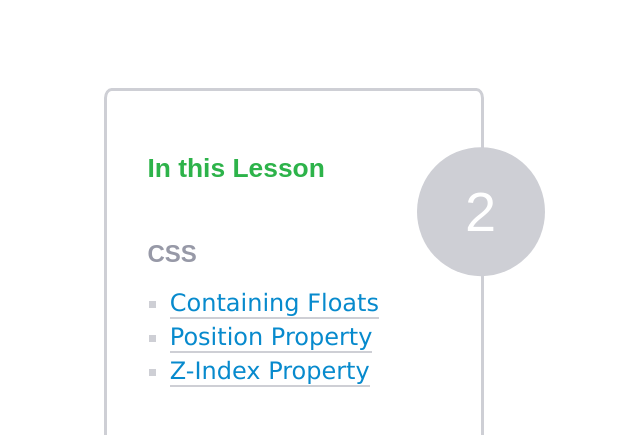
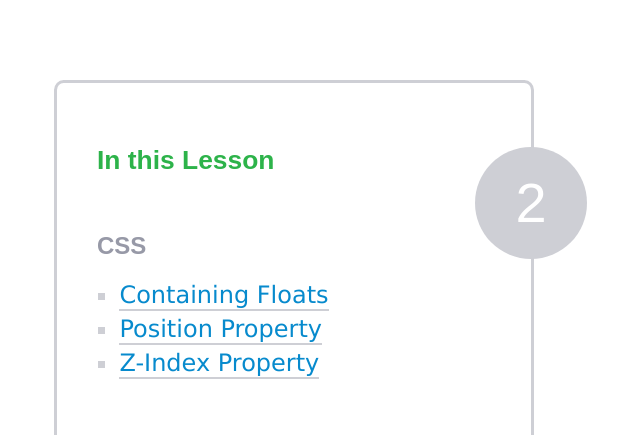
Before and after one commit to jminbiole/05-positioning-exercise, a website: page public/index.html in a window 1280 px wide. Shown: the top 435 px of the page, without its empty margins (346-986 px from the left). Drawn offline with nearby package versions, Linux system fonts and the light colour scheme; files that its build step writes are made by us from their sources.

Commit message:
fixed circle and main content

```diff
--- a/styles/app.scss
+++ b/styles/app.scss
@@ -9,18 +9,16 @@
 body {
   font-family: sans-serif;
 }
-.outer-container {
-  display: flex;
-  justify-content: space-around;
-}
 
 .main-container {
+  position: relative;
   border: 3px solid #cecfd5;
   border-radius: 2%;
 
-  width: 30%;
+  width: 100%;
+  max-width: 30rem;
   padding: 2.5rem;
-  margin-top: 5rem;
+  margin: 5rem auto;
 
   display: flex;
   justify-content: space-around;
@@ -28,9 +26,6 @@ body {
 
   // overflow: visible;
 
-}
-.block {
-  position: relative;
 }
 
 .lesson {
@@ -42,21 +37,19 @@ body {
 
 .circle {
   position: absolute;
-  top: 50%;
-  right: 30%;
-  transform: translate(150%, -20%);
-  width: 1rem;
-
-  display: flex;
-  justify-content: center;
-  align-content: center;
+  top: 4rem;
+  right: 0;
+  transform: translate(50%);
+  width: 2em;
+  height: 2em;
+  text-align: center;
 
   border-radius: 50%;
   background: #cecfd5;
 
   color: white;
-  padding: 2rem 4rem;
   font-size: 3.5rem;
+  line-height: 2em;
 }
 
 .css-li {
```
